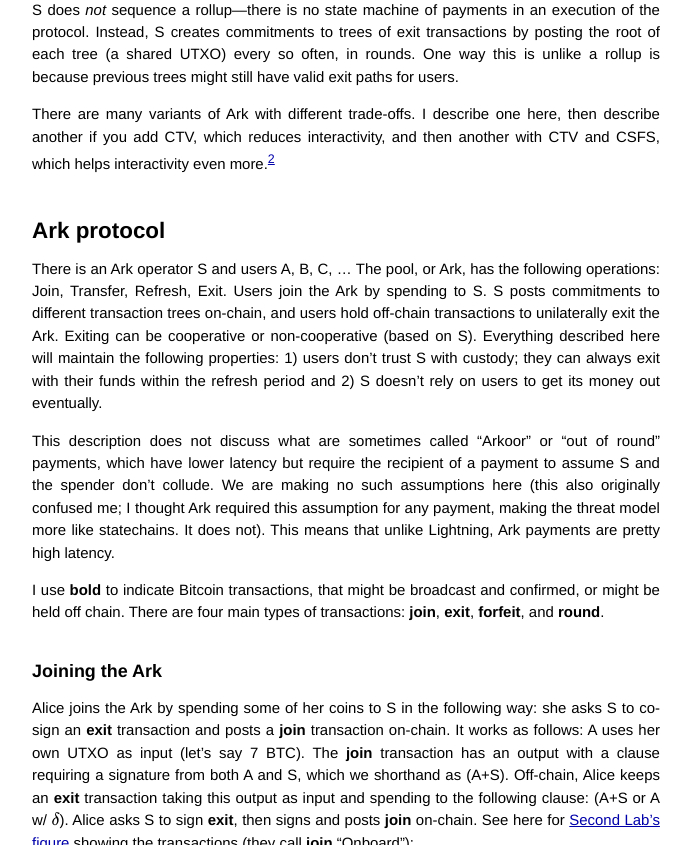
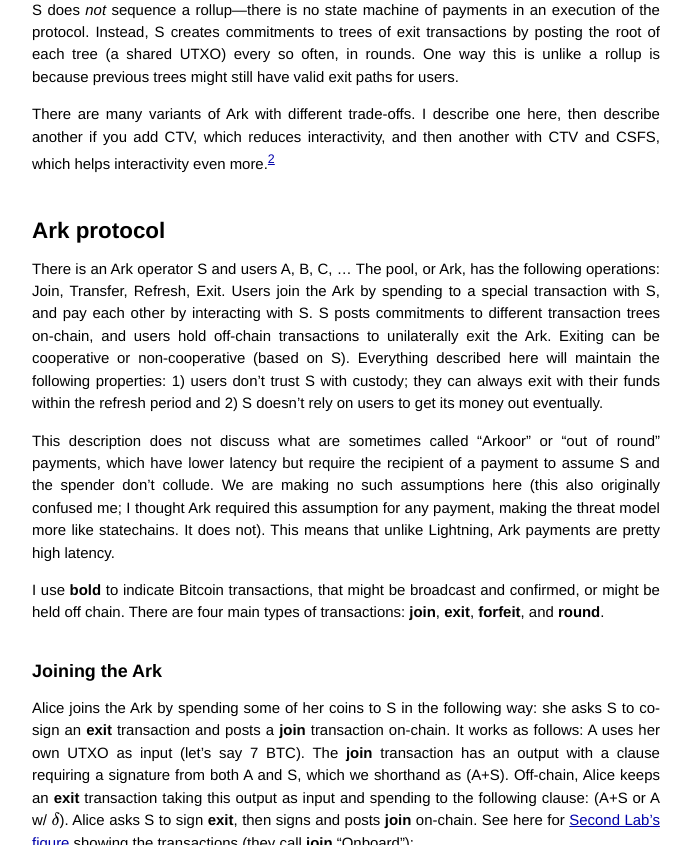
Before and after one commit to narula/narula.github.io, a Jekyll site: the page built from _posts/2025-05-20-ark.md, in a window 1280 px wide and 900 px high, scrolled down 1247 px, cut to the strip 0-845 px from the top of the window. Shown: the whole strip, without its empty margins (294-985 px from the left). Built offline with Jekyll 4.4.1, drawn with Linux system fonts in a browser that asks for light colours; formulas are drawn with MathJax 3; comment, search, counter and statistics services are not loaded.

Commit message:
clarify language around joining

```diff
--- a/_posts/2025-05-20-ark.md
+++ b/_posts/2025-05-20-ark.md
@@ -91,7 +91,8 @@ interactivity even more.[^2]
 
 There is an Ark operator S and users A, B, C, ... The pool, or Ark,
 has the following operations: Join, Transfer, Refresh, Exit. Users
-join the Ark by spending to S. S posts commitments to different
+join the Ark by spending to a special transaction with S, and pay each other by interacting with S.
+S posts commitments to different
 transaction trees on-chain, and users hold off-chain transactions to
 unilaterally exit the Ark. Exiting can be cooperative or
 non-cooperative (based on S). Everything described here will maintain
```
